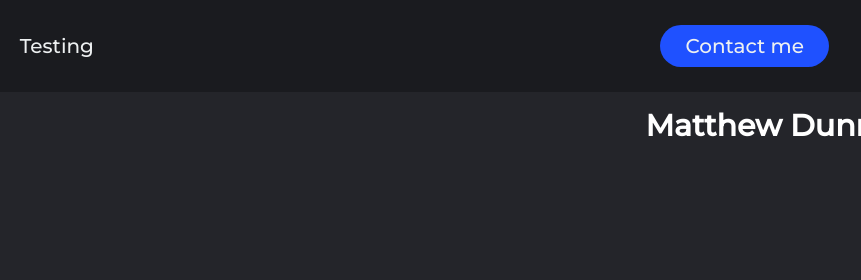
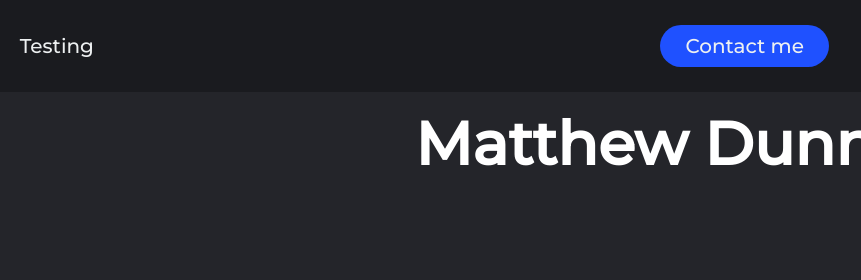
Before and after one commit to maffooBoYz/maffooBoYz.github.io, a plain HTML site: page index.html in a window 1280 px wide. Shown: the top 280 px of the page, 419-1280 px from the left. Drawn offline with Linux system fonts and the light colour scheme.

Commit message:
Update index.html

```diff
--- a/index.html
+++ b/index.html
@@ -20,7 +20,7 @@
             <!--<h1 class="title">Ma<a class ="hidden_link" href="https://www.chess.com/home">t</a>thew Dunn</h1>-->
             <div>
                 <iframe style="position: relative; top: 15px; left: 15px; align-items: center" src="https://open.spotify.com/embed/playlist/1TrxLqhOZ5hIpzhzxGKwet" width="400" height="480" frameborder="0" allowtransparency="true" allow="encrypted-media"></iframe>
-                <h1 id="header1" style="sans-serif; font-size: 30px; color: white; float: right; position: relative; top: 15px; left: 15px;">Matthew Dunn</h1>
+                <h1 id="header1" style="sans-serif; font-size: 60px; color: white; float: right; position: relative; top: 15px; left: 15px;">Matthew Dunn</h1>
             </div>
         </body>
 </html>
```
